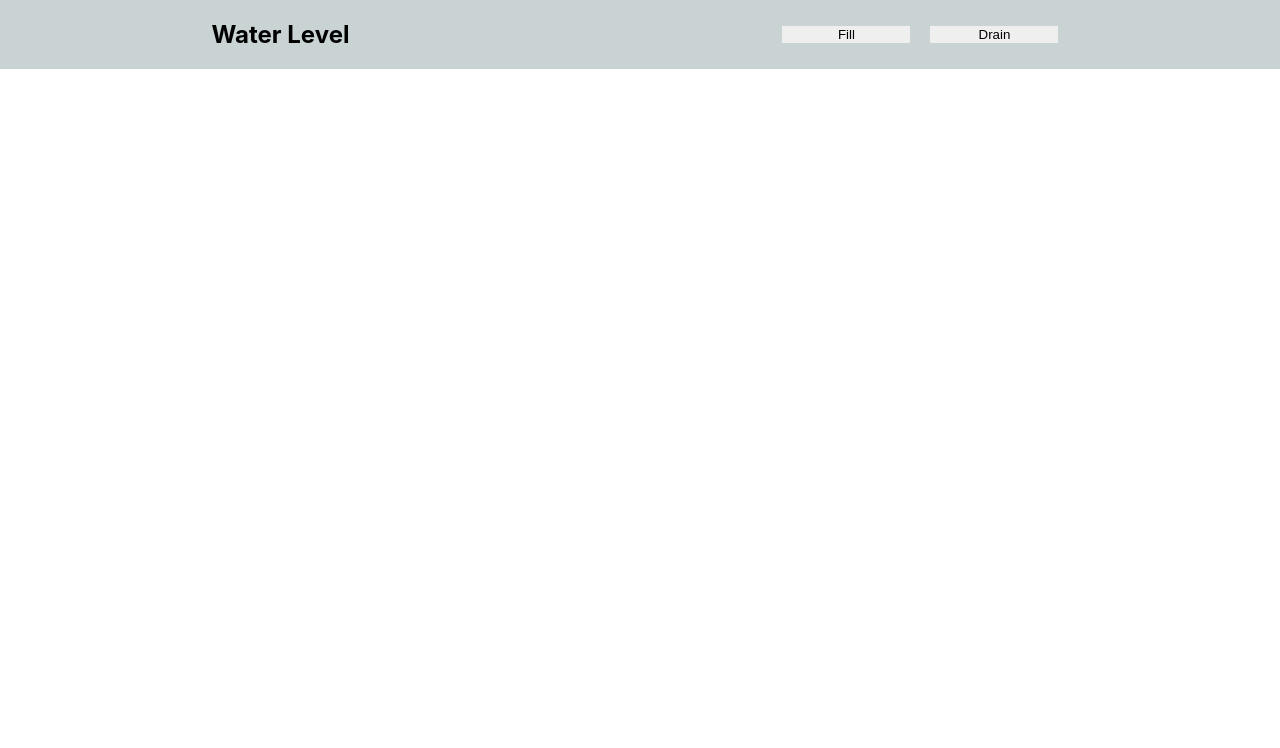
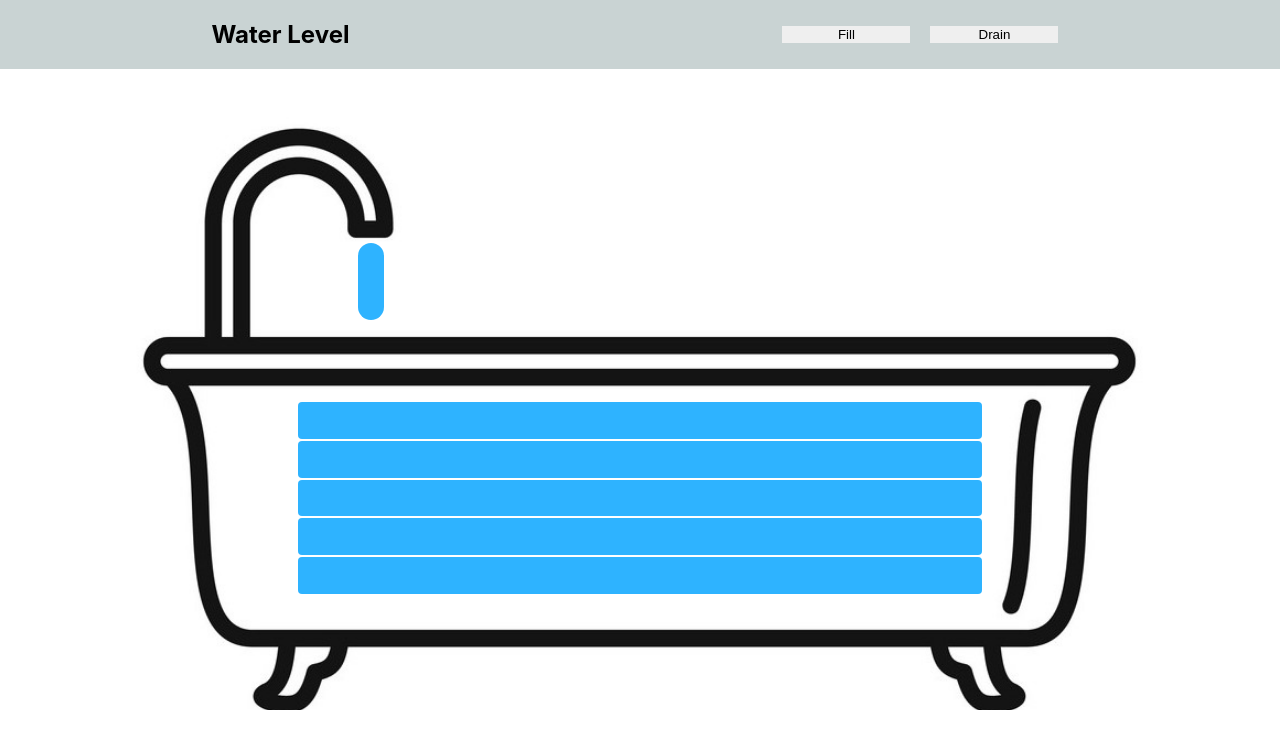
Before and after one commit to tmurphy3/sage, a React (Create React App) app: page / in a window 1280 px wide. Shown: the top 748 px of the page. Built offline with nearby package versions, Linux system fonts and the light colour scheme.

Commit message:
set up bathtub and water divs

```diff
--- a/src/App.js
+++ b/src/App.js
@@ -1,4 +1,5 @@
 import "./styles/App.css";
+import Bathtub from "./components/Bathtub";
 
 function App() {
   return (
@@ -10,6 +11,7 @@ function App() {
           <button onClick={() => console.log("Drain")}>Drain</button>
         </div>
       </div>
+      <Bathtub />
     </div>
   );
 }
--- /dev/null
+++ b/src/components/Bathtub.js
@@ -0,0 +1,19 @@
+import React from "react";
+import "../styles/Bathtub.css";
+
+function Bathtub() {
+  return (
+    <div className="Bathtub">
+      <div className="Fouset" />
+      <div className="WaterContainer">
+        {Array(5)
+          .fill()
+          .map((el, i) => (
+            <div key={i} className="Water"></div>
+          ))}
+      </div>
+    </div>
+  );
+}
+
+export default Bathtub;
--- /dev/null
+++ b/src/styles/Bathtub.css
@@ -0,0 +1,32 @@
+.Bathtub {
+  margin-top: 40px;
+  width: 80vw;
+  height: 47vw;
+  background-image: url("../assets/bathtub.jpg");
+  background-size: cover;
+}
+.Fouset {
+  margin-top: 10.5vw;
+  margin-left: 18vw;
+  width: 2vw;
+  height: 6vw;
+  border-radius: 30px;
+  background-color: rgb(46, 179, 255);
+}
+.WaterContainer {
+  margin-top: 5.5vw;
+  margin-left: 13vw;
+  width: 54vw;
+  height: 16vw;
+  display: flex;
+  flex-direction: column;
+  justify-content: flex-end;
+  align-items: center;
+}
+.Water {
+  width: 99%;
+  height: 18%;
+  background-color: rgb(46, 179, 255);
+  border-radius: 4px;
+  margin: 1px 0px;
+}
```
Also changed, not shown: src/assets/bathtub.jpg (added).
